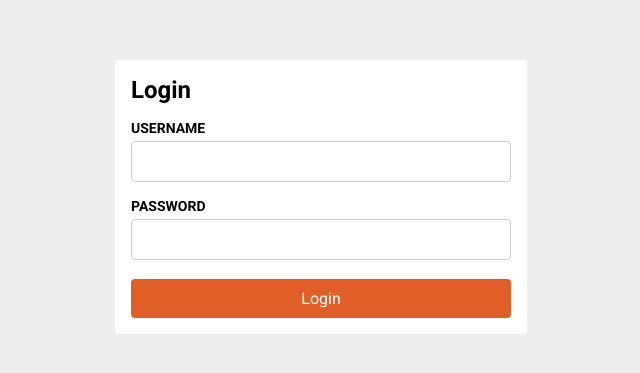
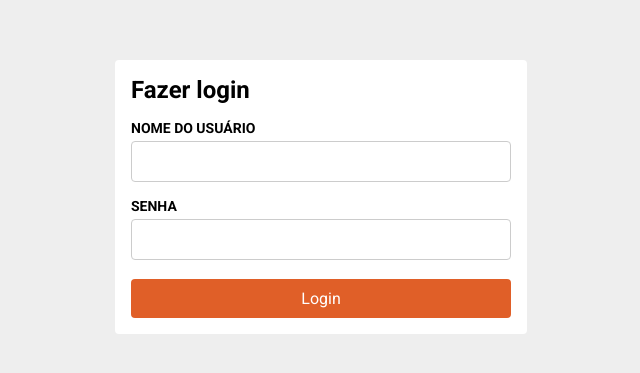
Before and after one commit to caricati/encontact, a React (Create React App) app: page / in a window 1280 px wide. Shown: the part 203-576 px from the top of the page, without its empty margins (319-959 px from the left). Built offline with nearby package versions, Linux system fonts and the light colour scheme.

Commit message:
apply the internacionalization in login page

```diff
--- a/src/components/switch-language/index.tsx
+++ b/src/components/switch-language/index.tsx
@@ -3,7 +3,7 @@ import React, { useState } from 'react'
 import i18n from '../../i18n'
 
 export default function SwitchLanguage() {
-  const [language, setLanguage] = useState('pt')
+  const [language, setLanguage] = useState(i18n.language)
   return (
     <select
       value={language}
--- a/src/containers/login/index.tsx
+++ b/src/containers/login/index.tsx
@@ -1,9 +1,11 @@
 import React, { useState } from 'react'
 import styled from 'styled-components'
+import { useTranslation } from 'react-i18next'
+
 import Input from '../../components/input/text'
 import Button from '../../components/button'
+import useStore from '../../store/use-store'
 import { useMakeLogin } from '../../actions/auth'
-import useStore from '../../store/use-store'
 
 const Wrapper = styled.section`
   height: 100vh;
@@ -37,6 +39,7 @@ const ErrorMessage = styled.p`
 `
 
 export default function Login() {
+  const { t } = useTranslation()
   const { store } = useStore()
   const [username, setUsername] = useState('')
   const [password, setPassword] = useState('')
@@ -49,19 +52,19 @@ export default function Login() {
           action(username, password)
         }}
       >
-        <h1>Login</h1>
+        <h1>{t('login')}</h1>
         {store.auth.hasError && (
-          <ErrorMessage>Invalid username or password</ErrorMessage>
+          <ErrorMessage>{t('invalidAccountMessage')}</ErrorMessage>
         )}
         <InputText
-          title="Username"
+          title={t('username')}
           name="username"
           value={username}
           onChange={(e) => setUsername(e.currentTarget.value)}
         />
         <InputText
           type="password"
-          title="Password"
+          title={t('password')}
           name="password"
           value={password}
           onChange={(e) => setPassword(e.currentTarget.value)}
--- a/src/language.js
+++ b/src/language.js
@@ -1,20 +1,28 @@
 export default {
   pt: {
     translation: {
+      username: 'Nome do usuário',
+      password: 'Senha',
       search: 'Procurar...',
       archive: 'Arquivar',
       schedule: 'Agendar',
       toAssign: 'Atribuir',
       selectTheMenuItem: 'Selecione um item do menu para ver as mensagens',
+      login: 'Fazer login',
+      invalidAccountMessage: 'Nome de usuário ou senha inválidos',
     }
   },
   en: {
     translation: {
+      username: 'Username',
+      password: 'Password',
       search: 'Search...',
       archive: 'Archive',
       schedule: 'Schedule',
       toAssign: 'To assign',
       selectTheMenuItem: 'Select a menu item to view the messages',
+      login: 'Login',
+      invalidAccountMessage: 'Invalid username or password',
     },
   },
 }
```
